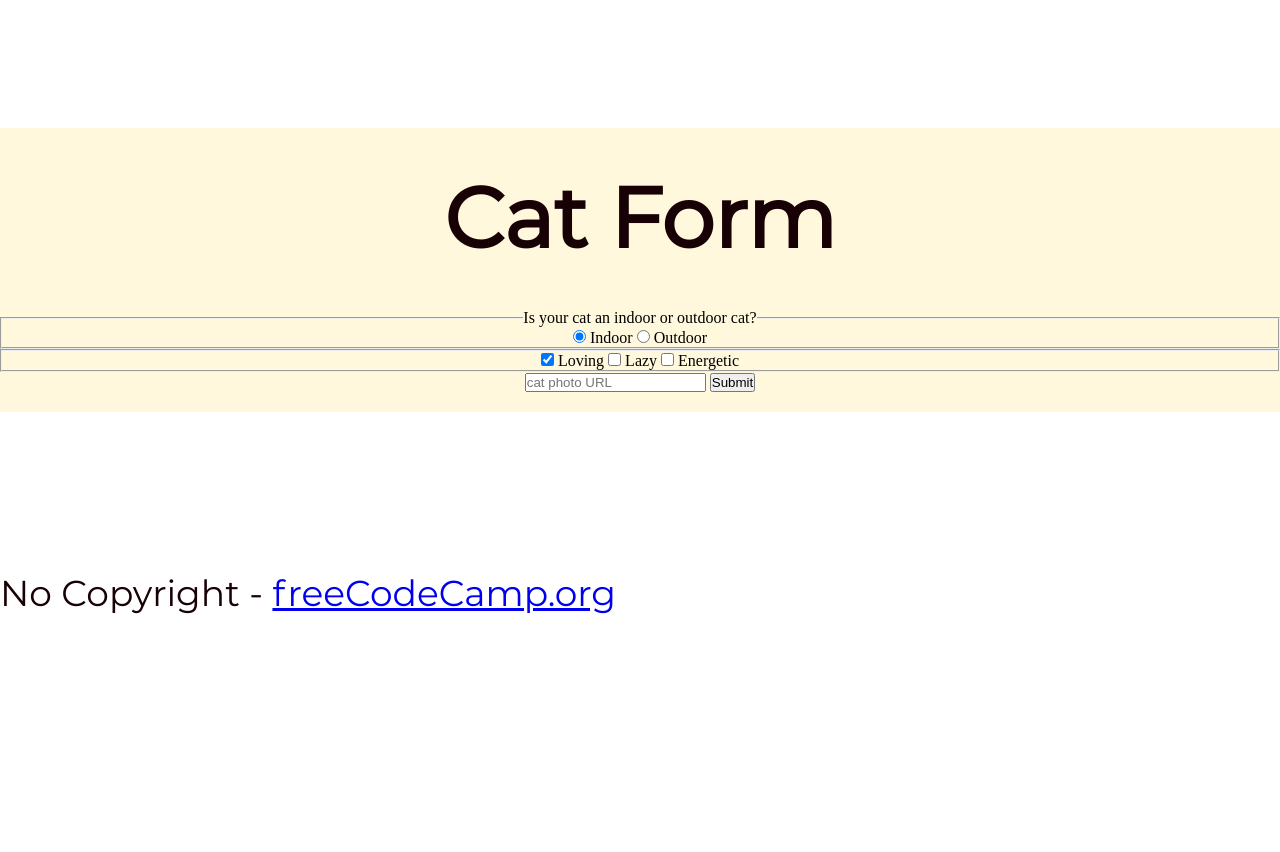
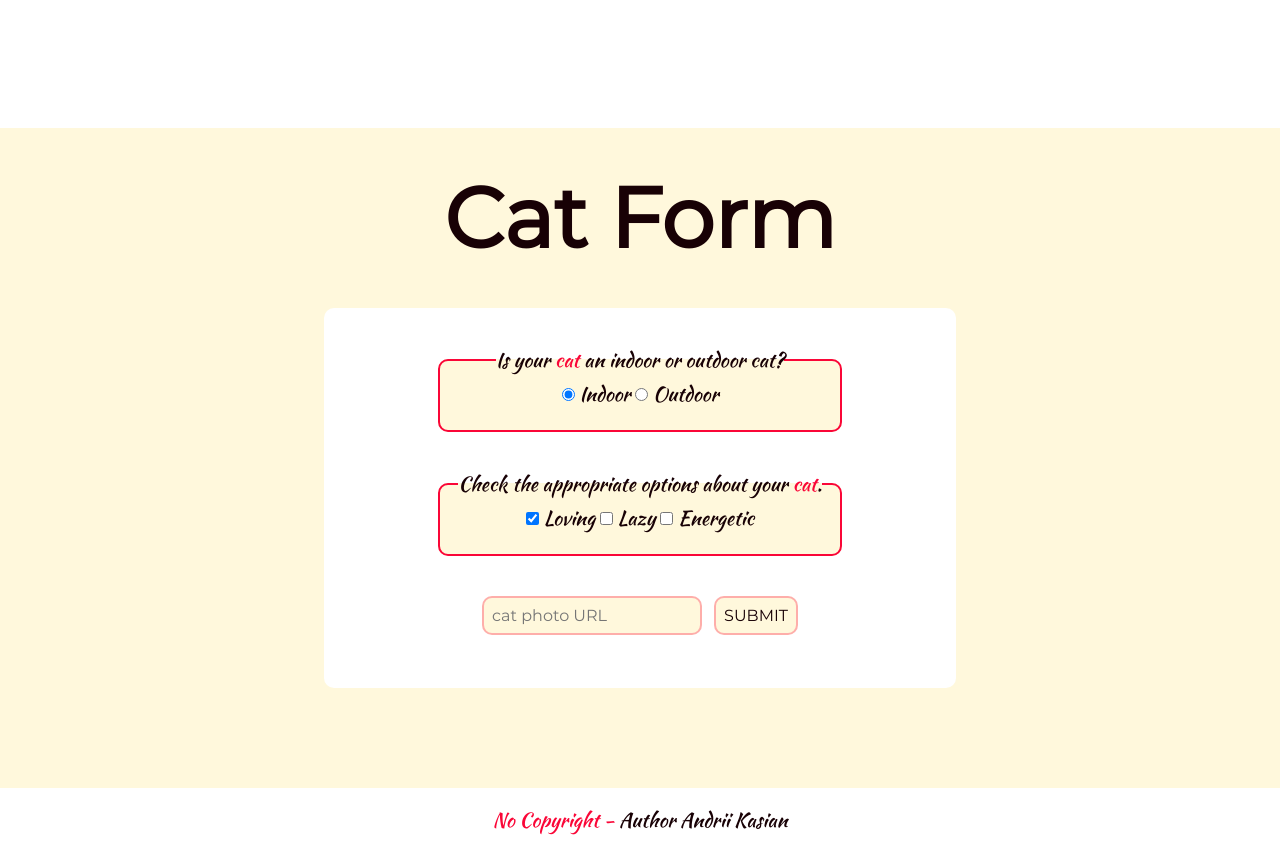
Before and after one commit to AndriiKasian88/CatPhotoApp, a plain HTML site: page index.html in a window 1280 px wide. Shown: the part 1960-2812 px from the top of the page. Before the commit the page ends 2575 px from the top, so only its background shows below. Drawn offline with Linux system fonts and the light colour scheme.

Commit message:
done styles

```diff
--- a/css/style.css
+++ b/css/style.css
@@ -5,8 +5,10 @@
   src: local("Montserrat Regular"), local("Montserrat-Regular"),
     url("../fonts/montserrat-v14-latin-regular.woff2") format("woff2"),
     /* Chrome 26+, Opera 23+, Firefox 39+ */
-      url("../fonts/montserrat-v14-latin-regular.woff") format("woff"); /* Chrome 6+, Firefox 3.6+, IE 9+, Safari 5.1+ */
+    url("../fonts/montserrat-v14-latin-regular.woff") format("woff");
+  /* Chrome 6+, Firefox 3.6+, IE 9+, Safari 5.1+ */
 }
+
 @font-face {
   font-family: "Roboto";
   font-style: normal;
@@ -14,8 +16,10 @@
   src: local("Roboto"), local("Roboto-Regular"),
     url("../fonts/roboto-v20-latin-regular.woff2") format("woff2"),
     /* Chrome 26+, Opera 23+, Firefox 39+ */
-      url("../fonts/roboto-v20-latin-regular.woff") format("woff"); /* Chrome 6+, Firefox 3.6+, IE 9+, Safari 5.1+ */
+    url("../fonts/roboto-v20-latin-regular.woff") format("woff");
+  /* Chrome 6+, Firefox 3.6+, IE 9+, Safari 5.1+ */
 }
+
 @font-face {
   font-family: "Kaushan Script";
   font-style: normal;
@@ -23,8 +27,10 @@
   src: local("Kaushan Script"), local("KaushanScript-Regular"),
     url("../fonts/kaushan-script-v8-latin-regular.woff2") format("woff2"),
     /* Chrome 26+, Opera 23+, Firefox 39+ */
-      url("../fonts/kaushan-script-v8-latin-regular.woff") format("woff"); /* Chrome 6+, Firefox 3.6+, IE 9+, Safari 5.1+ */
+    url("../fonts/kaushan-script-v8-latin-regular.woff") format("woff");
+  /* Chrome 6+, Firefox 3.6+, IE 9+, Safari 5.1+ */
 }
+
 *,
 *::before,
 *::after {
@@ -33,85 +39,94 @@
   -webkit-box-sizing: inherit;
   box-sizing: inherit;
 }
+
 body {
   background-size: cover;
   line-height: 1.2;
 }
-/* ul,
-li {
-  list-style: none;
-} */
+
 img {
   display: block;
   width: 100%;
   height: auto;
 }
+
 header {
-  margin: 0 auto;
   padding-top: 200px;
   height: 480px;
   background-repeat: no-repeat;
   background-size: cover;
 }
+
+.signboard {
+  padding: 20px 0px;
+  text-align: center;
+  background-color: #fff8dc;
+}
+
 header h1 {
   margin-bottom: 30px;
   font-size: 148px;
   color: #fa0637;
   font-family: "Kaushan Script";
 }
-.signboard {
-  margin: 0 auto;
-  text-align: center;
-  background-color: #fff8dc;
-  padding: 20px 0px;
-}
+
 .container {
   max-width: 1280px;
+  margin: 0 auto;
   padding: 20px 0px;
   background-color: #fff8dc;
-  margin: 0 auto;
 }
+
 section {
   padding-top: 40px;
   text-align: center;
 }
+
 h2 {
   font-family: "Montserrat";
   margin-bottom: 40px;
   font-size: 84px;
   color: #180105;
 }
-.section-photo-text {
+
+h3 {
+  font-family: "Montserrat";
+  margin-bottom: 40px;
+  font-size: 48px;
+  color: #180105;
+}
+
+p {
+  font-family: "Montserrat";
+  font-size: 36px;
+  color: #180105;
+  padding-top: 160px;
+}
+
+.section-photo-menu {
   display: flex;
-  margin: 0 auto;
-  margin-bottom: 100px;
   flex-direction: row-reverse;
   justify-content: space-evenly;
-  /* align-items: baseline; */
+  margin-bottom: 100px;
   color: #fa0637;
 }
-.link {
+
+.section-photo-menu-link {
   position: relative;
+  display: block;
   cursor: pointer;
   outline: none;
-  display: block;
   text-decoration: none;
 }
-.link-effect {
-  font-family: "Kaushan Script";
-  color: #131312;
-  margin: 0px;
-}
-.link-effect:hover {
-  color: #fa0637;
-  transition: color 0.2s linear;
-}
-.link:hover::after {
+
+.section-photo-menu-link:hover::after {
   opacity: 1;
   visibility: visible;
   width: 40%;
 }
-.link::after {
+
+.section-photo-menu-link::after {
   content: "";
   display: block;
   background-color: #fa0637;
@@ -129,51 +144,56 @@ h2 {
   opacity: 0;
   visibility: hidden;
 }
-h3 {
-  font-family: "Montserrat";
-  margin-bottom: 40px;
-  font-size: 48px;
-  color: #180105;
+
+.link-effect {
+  margin: 0px;
+  font-family: "Kaushan Script";
+  color: #131312;
 }
-p {
-  font-family: "Montserrat";
-  font-size: 36px;
-  color: #180105;
-  padding-top: 160px;
+
+.link-effect:hover {
+  color: #fa0637;
+  transition: color 0.2s linear;
 }
-.first-image {
+
+.section-photo-menu-image {
   width: 400px;
   height: 400px;
   border-radius: 50%;
   border: 2px solid #fa0637;
 }
+
 .section-cat-list {
   background-color: #fff;
   padding-bottom: 150px;
 }
+
 .cat-list-container {
   display: flex;
   justify-content: space-around;
 }
-.cat-list-item {
-  width: 600px;
+
+.cat-list-menu {
+  width: 500px;
   padding: 30px 10px;
   background-color: #fff8dc;
   border-radius: 10px;
 }
-.cat-list-item h3 {
+
+.cat-list-menu h3 {
   margin-bottom: 40px;
   font-family: "Montserrat";
   font-size: 36px;
   color: #180105;
 }
-.list-item-box {
+
+.cat-list-menu-item {
   display: flex;
   flex-direction: row-reverse;
   justify-content: space-around;
 }
 
-.list-item-box li {
+.cat-list-menu-item li {
   font-family: "Kaushan Script";
   font-size: 24px;
   color: #180105;
@@ -189,6 +209,7 @@ figure img {
   background-repeat: no-repeat;
   background-size: cover;
 }
+
 figcaption {
   font-family: "Kaushan Script";
 
@@ -201,3 +222,103 @@ figcaption em {
   font-size: 24px;
   color: #fa0637;
 }
+
+.section-form {
+  margin-bottom: 80px;
+}
+
+form {
+  width: 600px;
+  height: 300px;
+  margin: 0px auto;
+  margin-bottom: 20px;
+  background-color: #fff;
+  border-radius: 10px;
+  padding: 40px 16px;
+}
+
+fieldset {
+  margin: 0 auto;
+  margin-bottom: 20px;
+  padding-top: 10px;
+  width: 400px;
+  height: 70px;
+  border: 2px solid #fa0637;
+  font-family: "Kaushan Script";
+  background-color: #fff8dc;
+  font-size: 20px;
+  color: #180105;
+  border-radius: 10px;
+}
+
+fieldset:not(:last-child) {
+  margin-bottom: 40px;
+}
+
+fieldset input {
+  cursor: pointer;
+}
+
+.input-text {
+  width: 200px;
+  padding: 8px;
+  margin-right: 8px;
+  border: 2px solid #fa06374d;
+  border-radius: 10px;
+  background-color: #fff8dc;
+  outline: none;
+  font-family: "Montserrat";
+  font-size: 16px;
+  color: #180105;
+}
+
+.input-text:hover {
+  border: 2px solid #fa0637;
+}
+
+form span {
+  color: #fa0637;
+}
+
+label {
+  font-family: "Kaushan Script";
+  font-size: 20px;
+}
+
+form button {
+  padding: 8px;
+  border: 2px solid #fa06374d;
+  border-radius: 10px;
+  background-color: #fff8dc;
+  outline: none;
+  font-family: "Montserrat";
+  font-size: 16px;
+  color: #180105;
+  cursor: pointer;
+  text-transform: uppercase;
+}
+
+form button:hover {
+  background-color: #fa0637;
+  color: #fff8dc;
+  border-color: #fa0637;
+  transition: color 0.2s linear;
+}
+
+footer {
+  text-align: center;
+}
+
+footer p {
+  padding: 20px;
+  font-family: "Kaushan Script";
+  font-size: 20px;
+  color: #fa0637;
+}
+
+footer a {
+  text-decoration: none;
+  cursor: pointer;
+  outline: none;
+  color: #180105;
+}
--- a/index.html
+++ b/index.html
@@ -1,5 +1,6 @@
 <!DOCTYPE html>
 <html lang="en">
+
 <head>
   <meta charset="UTF-8" />
   <meta http-equiv="X-UA-Compatible" content="IE=edge" />
@@ -7,6 +8,7 @@
   <link rel="stylesheet" href="./css/style.css" />
   <title>CatPhotoApp</title>
 </head>
+
 <body>
   <header>
     <div class="signboard">
@@ -17,115 +19,77 @@
     <div class="container">
       <section class="section-photo">
         <h2>Cat Photos</h2>
-          <div class="section-photo-text">
+        <div class="section-photo-menu">
           <p>
             Click here to view more
-              <a href="https://freecatphotoapp.com" target="_blank" class="link"
-                ><span class="link-effect">cat photos</span></a
-              >
+            <a href="https://freecatphotoapp.com" target="_blank" class="section-photo-menu-link"><span
+                class="link-effect">cat photos</span></a>
           </p>
-            <a target="_blank" href="https://freecatphotoapp.com"
-              ><img
-                class="first-image"
+          <a target="_blank" href="https://freecatphotoapp.com"><img class="section-photo-menu-image"
               src="https://cdn.freecodecamp.org/curriculum/cat-photo-app/relaxing-cat.jpg"
-                alt="A cute orange cat lying on its back."
-            /></a>
+              alt="A cute orange cat lying on its back." /></a>
         </div>
       </section>
       <section class="section-cat-list">
         <h2>Cat Lists</h2>
         <div class="cat-list-container">
-            <div class="cat-list-item">
+          <div class="cat-list-menu">
             <h3>Things cats love:</h3>
-              <div class="list-item-box">
+            <div class="cat-list-menu-item">
               <ul>
                 <li class="link-effect">Cat nip</li>
                 <li class="link-effect">Laser pointers</li>
                 <li class="link-effect">Lasagna</li>
               </ul>
               <figure>
-                  <img
-                    src="https://cdn.freecodecamp.org/curriculum/cat-photo-app/lasagna.jpg"
-                    alt="A slice of lasagna on a plate."
-                  />
+                <img src="https://cdn.freecodecamp.org/curriculum/cat-photo-app/lasagna.jpg"
+                  alt="A slice of lasagna on a plate." />
                 <figcaption>Cats <em>love</em> lasagna.</figcaption>
               </figure>
             </div>
           </div>
-            <div class="cat-list-item">
+          <div class="cat-list-menu">
             <h3>Top 3 things cats hate:</h3>
-              <div class="list-item-box">
+            <div class="cat-list-menu-item">
               <ul>
-                  <li>flea treatment</li>
-                  <li>thunder</li>
-                  <li>other cats</li>
+                <li class="link-effect">flea treatment</li>
+                <li class="link-effect">thunder</li>
+                <li class="link-effect">other cats</li>
               </ul>
               <figure>
-                  <img
-                    src="https://cdn.freecodecamp.org/curriculum/cat-photo-app/cats.jpg"
-                    alt="Five cats looking around a field."
-                  />
+                <img src="https://cdn.freecodecamp.org/curriculum/cat-photo-app/cats.jpg"
+                  alt="Five cats looking around a field." />
                 <figcaption>Cats <em>hate</em> other cats.</figcaption>
               </figure>
             </div>
           </div>
         </div>
       </section>
-        <section>
+      <section class="section-form">
         <h2>Cat Form</h2>
         <form action="https://freecatphotoapp.com/submit-cat-photo">
           <fieldset>
-              <legend>Is your cat an indoor or outdoor cat?</legend>
-              <label
-                ><input
-                  id="indoor"
-                  type="radio"
-                  name="indoor-outdoor"
-                  value="indoor"
-                  checked
-                />
-                Indoor</label
-              >
-              <label
-                ><input
-                  id="outdoor"
-                  type="radio"
-                  name="indoor-outdoor"
-                  value="outdoor"
-                />
-                Outdoor</label
-              >
+            <legend>
+              Is your <span>cat</span> an indoor or outdoor cat?
+            </legend>
+            <label><input id="indoor" type="radio" name="indoor-outdoor" value="indoor" checked />
+              Indoor</label>
+            <label><input id="outdoor" type="radio" name="indoor-outdoor" value="outdoor" />
+              Outdoor</label>
           </fieldset>
           <fieldset>
-              <input
-                id="loving"
-                type="checkbox"
-                name="personality"
-                value="loving"
-                checked
-              />
+            <legend>
+              Check the appropriate options about your
+              <span>cat</span>.
+            </legend>
+            <input id="loving" type="checkbox" name="personality" value="loving" checked />
             <label for="loving">Loving</label>
-              <input
-                id="lazy"
-                type="checkbox"
-                name="personality"
-                value="lazy"
-              />
+            <input id="lazy" type="checkbox" name="personality" value="lazy" />
             <label for="lazy">Lazy</label>
-              <input
-                id="energetic"
-                type="checkbox"
-                name="personality"
-                value="energetic"
-              />
+            <input id="energetic" type="checkbox" name="personality" value="energetic" />
             <label for="energetic"> Energetic</label>
           </fieldset>
-            <input
-              type="text"
-              name="catphotourl"
-              placeholder="cat photo URL"
-              required
-            />
+          <input class="input-text" type="text" name="catphotourl" placeholder="cat photo URL" required />
           <button type="submit">Submit</button>
         </form>
       </section>
@@ -134,8 +98,10 @@
   <footer>
     <p>
       No Copyright -
-        <a href="https://www.freecodecamp.org"> freeCodeCamp.org</a>
+      <a class="author-name" href="https://github.com/AndriiKasian88">
+        Author Andrii Kasian</a>
     </p>
   </footer>
 </body>
+
 </html>
```
Lines whose indentation alone changed are shown as unchanged.
